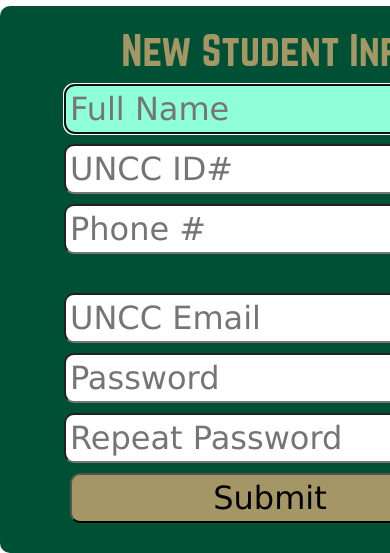
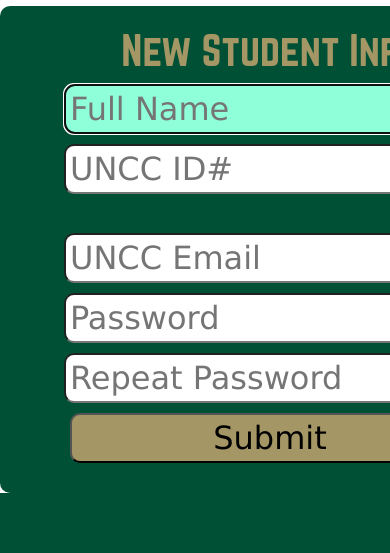
Before and after one commit to cmadajski/niner_miner, a Flask app: page /signup in a window 390 px wide; the page is wider, and only the part inside the window is pictured. Shown: the part 782-1335 px from the top of that part. After the commit the page ends 1275 px from the top of that part, so only its background shows below. Run offline with Flask 2, Linux system fonts and the light colour scheme.

Commit message:
remove phone # from signup

```diff
--- a/src/main.py
+++ b/src/main.py
@@ -24,7 +24,6 @@
 class User(db.Model, UserMixin):
     name = db.Column(db.String(50), nullable=False)
     id = db.Column(db.Integer, primary_key=True, nullable=False, unique=True)
-    phone = db.Column(db.String(10))
     email = db.Column(db.String(40), unique=True, nullable=False)
     password = db.Column(db.String(24), nullable=False)
     validation_code = db.Column(db.String(6), default=None)
@@ -91,7 +90,6 @@
         user_info = dict()
         user_info['name'] = request.form['name']
         user_info['id'] = request.form['id']
-        user_info['phone'] = request.form['phone']
         user_info['email'] = request.form['email']
         user_info['password'] = request.form['password']
         user_info['password_repeat'] = request.form['passwordRepeat']
@@ -128,7 +126,7 @@
                 validation_code += str(num)
 
             # add new user data to database
-            new_user = User(name=user_info['name'], id=user_info['id'], phone=user_info['phone'], email=user_info['email'], password=user_info['password'], validation_code=validation_code)
+            new_user = User(name=user_info['name'], id=user_info['id'], email=user_info['email'], password=user_info['password'], validation_code=validation_code)
             db.session.add(new_user)
             db.session.commit()
 
--- a/src/templates/signup.html
+++ b/src/templates/signup.html
@@ -43,11 +43,6 @@
                         {% else %}
                         <input type="text" name="id" placeholder="UNCC ID#">
                         {% endif %}
-                        {% if info['phone'] != None %}
-                        <input type="text" name="phone" placeholder="Phone #" value="{{ info['phone'] }}">
-                        {% else %}
-                        <input type="text" name="phone" placeholder="Phone #">
-                        {% endif %}
                         <br>
                         {% if errors['email'] %}
                         <div class="error">
```
